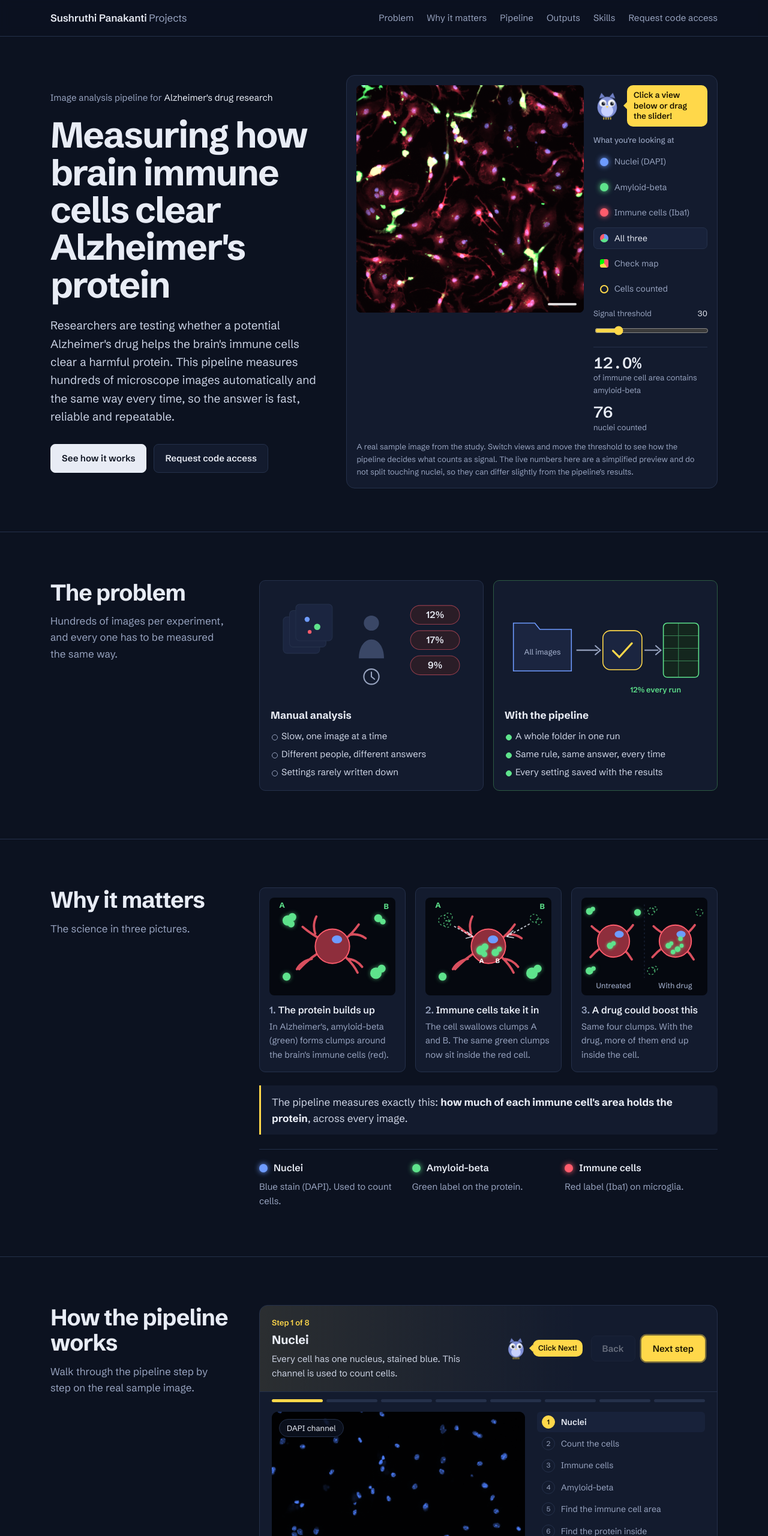
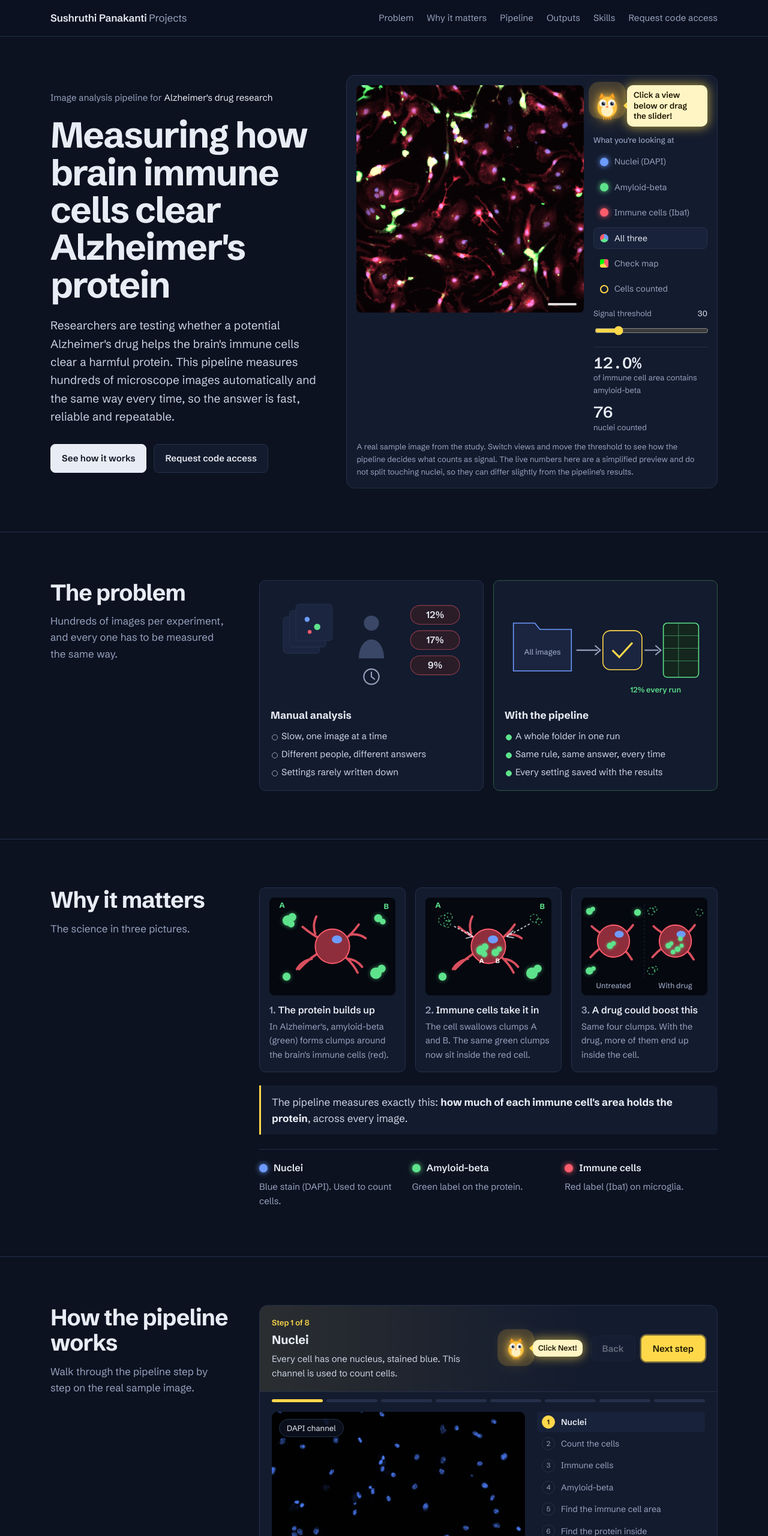
Before and after one commit to psushruthi/amyloid-beta-microglia-website, a plain HTML site: page index.html in a window 1280 px wide. Shown: the top 2560 px of the page at 60% size. Drawn offline with Linux system fonts and the light colour scheme.

Commit message:
Update colors and animations in index.html

```diff
--- a/index.html
+++ b/index.html
@@ -254,6 +254,14 @@
   .guide-sm .owl { width: 36px; height: 40px; }
   .guide-sm .bubble { font-size: 12.5px; padding: 6px 9px; white-space: nowrap; }
   .guide[hidden] { display: none; }
+  .guide { position: relative; }
+  .guide .owl { filter: drop-shadow(0 0 6px rgba(255,194,61,.9)) drop-shadow(0 0 14px rgba(255,194,61,.55)); }
+  .guide:not(.happy)::before { content: ""; position: absolute; left: 23px; top: 25px; width: 10px; height: 10px; margin: -5px 0 0 -5px; border-radius: 50%; box-shadow: 0 0 0 0 rgba(255,194,61,.7); animation: halo 1.4s ease-out infinite; pointer-events: none; }
+  .guide-sm:not(.happy)::before { left: 18px; top: 20px; }
+  .guide:not(.happy) .bubble { animation: flash 1.4s ease-in-out infinite; }
+  @keyframes halo { 0% { box-shadow: 0 0 0 0 rgba(255,194,61,.75); } 100% { box-shadow: 0 0 0 34px rgba(255,194,61,0); } }
+  @keyframes flash { 0%, 100% { background: var(--overlap); box-shadow: 0 0 0 0 rgba(255,216,74,0); } 50% { background: #FFF6C9; box-shadow: 0 0 18px 2px rgba(255,216,74,.65); } }
+  @media (prefers-reduced-motion: reduce) { .guide::before, .guide .bubble { animation: none !important; } }
   @keyframes bob { 0%, 100% { transform: translateY(0) rotate(0); } 50% { transform: translateY(-4px) rotate(-3deg); } }
   @keyframes blink { 0%, 92%, 100% { transform: scaleY(1); } 95% { transform: scaleY(.1); } }
   @keyframes hop { 0% { transform: translateY(0); } 40% { transform: translateY(-10px) rotate(6deg); } 100% { transform: translateY(0); } }
@@ -465,14 +473,14 @@
         <div class="side">
           <div>
             <div class="guide" id="hero-guide"><svg class="owl" viewBox="0 0 48 52" aria-hidden="true">
-              <path d="M10 14l4-10 6 7M38 14l-4-10-6 7" fill="#6F7FC6"/>
-              <ellipse cx="24" cy="29" rx="17" ry="18" fill="#7F8FD6"/>
-              <ellipse cx="24" cy="35" rx="10.5" ry="10" fill="#C9D2FF"/>
+              <path d="M10 14l4-10 6 7M38 14l-4-10-6 7" fill="#FF9F1C"/>
+              <ellipse cx="24" cy="29" rx="17" ry="18" fill="#FFC23D"/>
+              <ellipse cx="24" cy="35" rx="10.5" ry="10" fill="#FFF0C2"/>
               <g class="eyes"><circle cx="16.5" cy="22" r="6.2" fill="#fff"/><circle cx="31.5" cy="22" r="6.2" fill="#fff"/>
               <circle cx="17.5" cy="23" r="3.2" fill="#0C1220"/><circle cx="32.5" cy="23" r="3.2" fill="#0C1220"/>
               <circle cx="18.6" cy="21.8" r="1.1" fill="#fff"/><circle cx="33.6" cy="21.8" r="1.1" fill="#fff"/></g>
-              <path d="M21.5 27h5l-2.5 4z" fill="#FFD84A"/>
-              <path d="M18 47v3M22 47v3M26 47v3M30 47v3" stroke="#FFD84A" stroke-width="1.6" stroke-linecap="round"/>
+              <path d="M21.5 27h5l-2.5 4z" fill="#FF6B3D"/>
+              <path d="M18 47v3M22 47v3M26 47v3M30 47v3" stroke="#FF9F1C" stroke-width="1.6" stroke-linecap="round"/>
             </svg><p class="bubble" id="hero-bubble">Click a view below or drag the slider!</p></div>
             <h3 id="view-label">What you're looking at</h3>
             <div class="views" role="group" aria-labelledby="view-label">
@@ -652,14 +660,14 @@
             </div>
             <div class="tour-btns">
               <div class="guide guide-sm" id="tour-guide"><svg class="owl" viewBox="0 0 48 52" aria-hidden="true">
-                <path d="M10 14l4-10 6 7M38 14l-4-10-6 7" fill="#6F7FC6"/>
-                <ellipse cx="24" cy="29" rx="17" ry="18" fill="#7F8FD6"/>
-                <ellipse cx="24" cy="35" rx="10.5" ry="10" fill="#C9D2FF"/>
+                <path d="M10 14l4-10 6 7M38 14l-4-10-6 7" fill="#FF9F1C"/>
+                <ellipse cx="24" cy="29" rx="17" ry="18" fill="#FFC23D"/>
+                <ellipse cx="24" cy="35" rx="10.5" ry="10" fill="#FFF0C2"/>
                 <g class="eyes"><circle cx="16.5" cy="22" r="6.2" fill="#fff"/><circle cx="31.5" cy="22" r="6.2" fill="#fff"/>
                 <circle cx="17.5" cy="23" r="3.2" fill="#0C1220"/><circle cx="32.5" cy="23" r="3.2" fill="#0C1220"/>
                 <circle cx="18.6" cy="21.8" r="1.1" fill="#fff"/><circle cx="33.6" cy="21.8" r="1.1" fill="#fff"/></g>
-                <path d="M21.5 27h5l-2.5 4z" fill="#FFD84A"/>
-                <path d="M18 47v3M22 47v3M26 47v3M30 47v3" stroke="#FFD84A" stroke-width="1.6" stroke-linecap="round"/>
+                <path d="M21.5 27h5l-2.5 4z" fill="#FF6B3D"/>
+                <path d="M18 47v3M22 47v3M26 47v3M30 47v3" stroke="#FF9F1C" stroke-width="1.6" stroke-linecap="round"/>
             </svg><p class="bubble">Click Next!</p></div>
               <button class="tbtn" id="tour-back" type="button">Back</button>
               <button class="tbtn primary pulse" id="tour-next" type="button">Next step</button>
```
